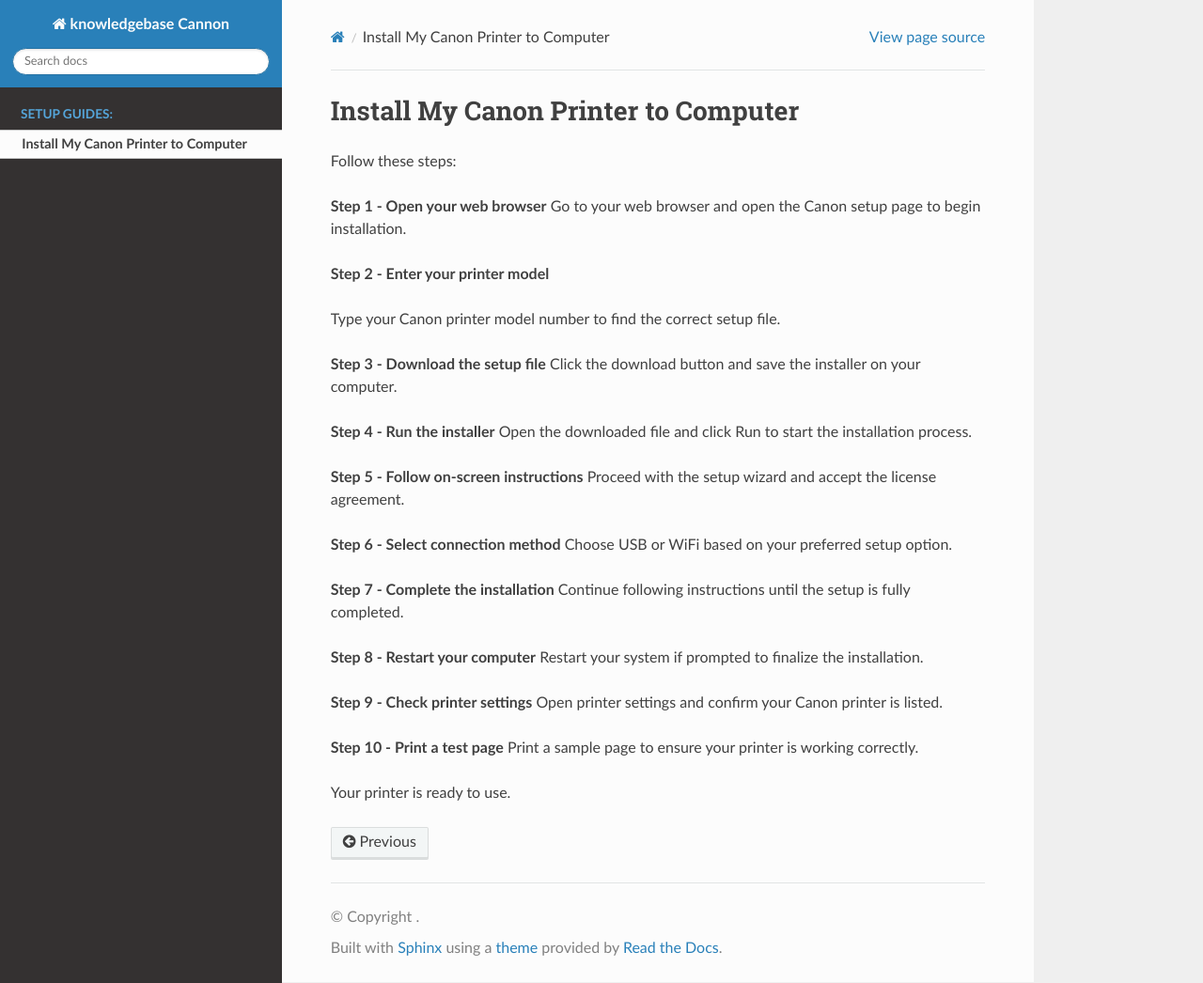
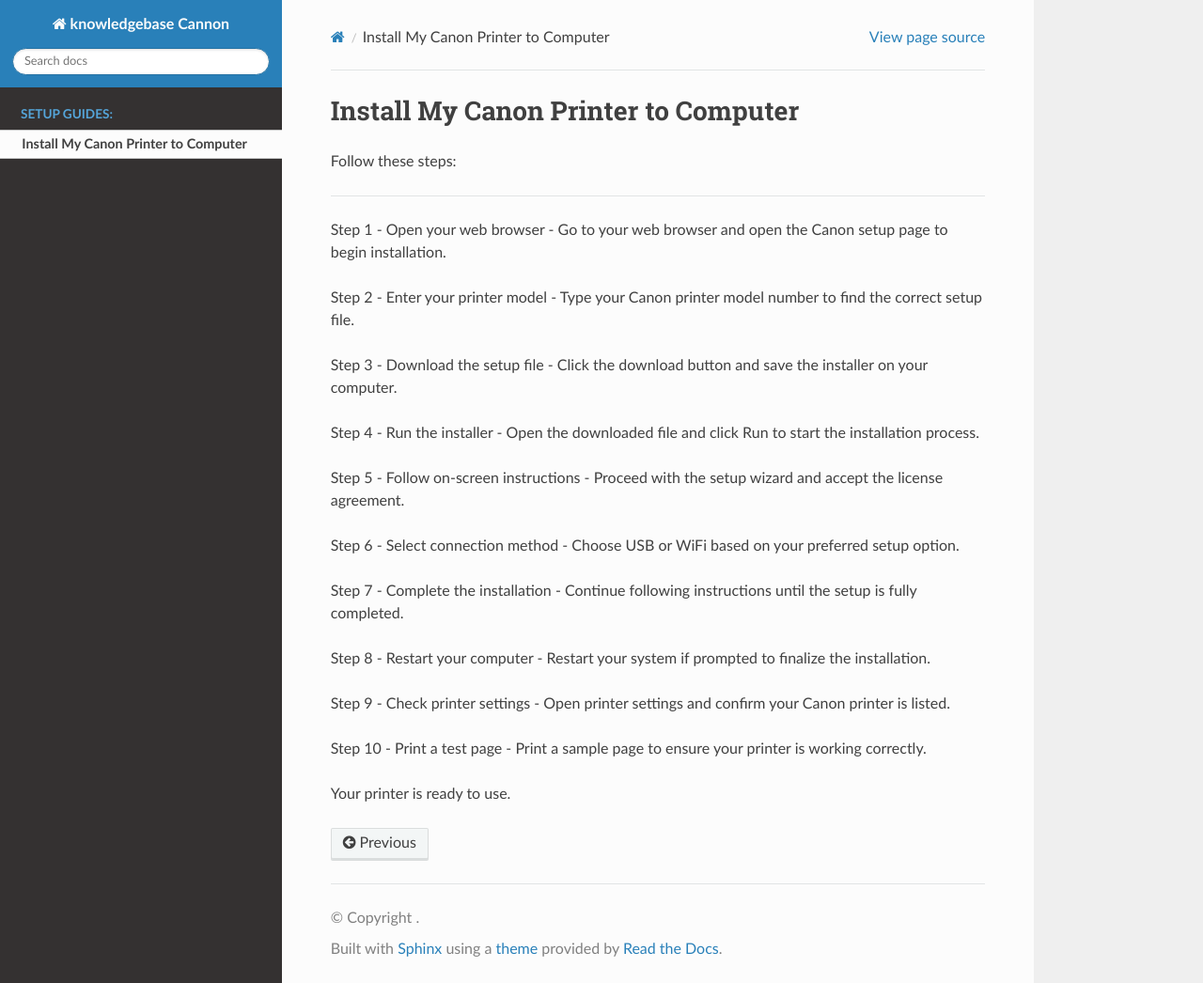
Before and after one commit to Blanche-glitch/cannon, a Sphinx documentation site: the page built from docs/install.rst, in a window 1280 px wide and 1046 px high. Shown: the whole window at 94% size. Built offline with Sphinx 7.4.7 and the Read the Docs theme 3.1.0, drawn with Linux system fonts in a browser that asks for light colours; pages that are not in the unit, such as notebooks, are missing from menus.

```diff
--- a/docs/install.rst
+++ b/docs/install.rst
@@ -3,35 +3,36 @@ Install My Canon Printer to Computer
 
 Follow these steps:
 
-**Step 1 - Open your web browser**
-Go to your web browser and open the Canon setup page to begin installation.
+-------------
 
-**Step 2 - Enter your printer model**
+Step 1 - Open your web browser
+- Go to your web browser and open the Canon setup page to begin installation.
 
-Type your Canon printer model number to find the correct setup file.
+Step 2 - Enter your printer model
+- Type your Canon printer model number to find the correct setup file.
 
-**Step 3 - Download the setup file**
-Click the download button and save the installer on your computer.
+Step 3 - Download the setup file
+- Click the download button and save the installer on your computer.
 
-**Step 4 - Run the installer**
-Open the downloaded file and click Run to start the installation process.
+Step 4 - Run the installer
+- Open the downloaded file and click Run to start the installation process.
 
-**Step 5 - Follow on-screen instructions**
-Proceed with the setup wizard and accept the license agreement.
+Step 5 - Follow on-screen instructions
+- Proceed with the setup wizard and accept the license agreement.
 
-**Step 6 - Select connection method**
-Choose USB or WiFi based on your preferred setup option.
+Step 6 - Select connection method
+- Choose USB or WiFi based on your preferred setup option.
 
-**Step 7 - Complete the installation**
-Continue following instructions until the setup is fully completed.
+Step 7 - Complete the installation
+- Continue following instructions until the setup is fully completed.
 
-**Step 8 - Restart your computer**
-Restart your system if prompted to finalize the installation.
+Step 8 - Restart your computer
+- Restart your system if prompted to finalize the installation.
 
-**Step 9 - Check printer settings**
-Open printer settings and confirm your Canon printer is listed.
+Step 9 - Check printer settings
+- Open printer settings and confirm your Canon printer is listed.
 
-**Step 10 - Print a test page**
-Print a sample page to ensure your printer is working correctly.
+Step 10 - Print a test page
+- Print a sample page to ensure your printer is working correctly.
 
 Your printer is ready to use.
```
